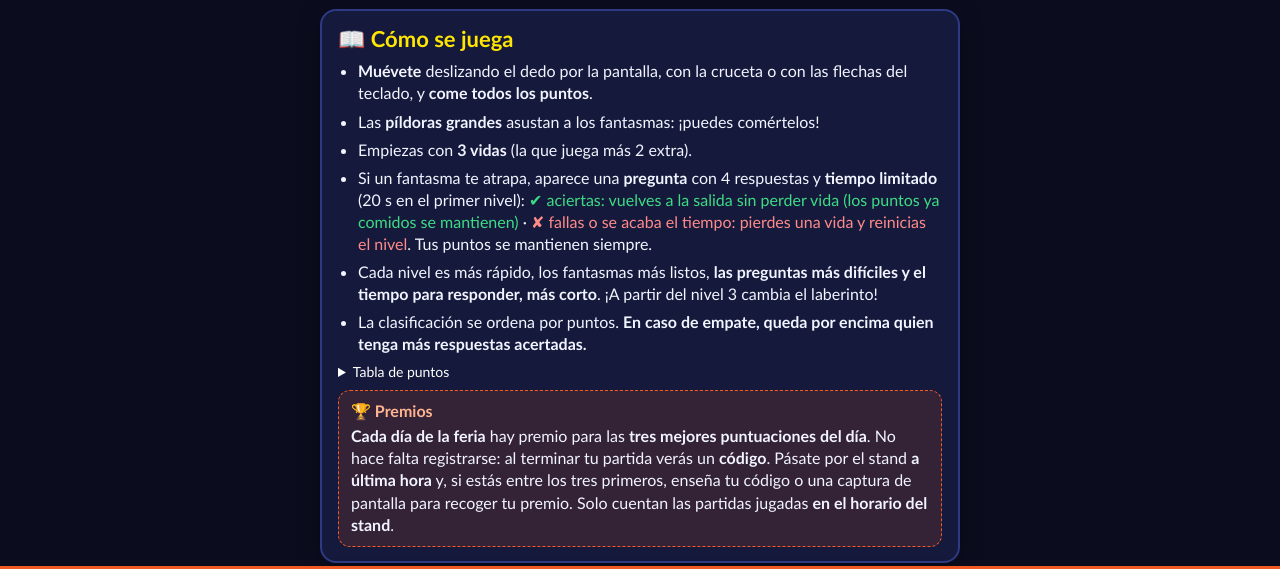
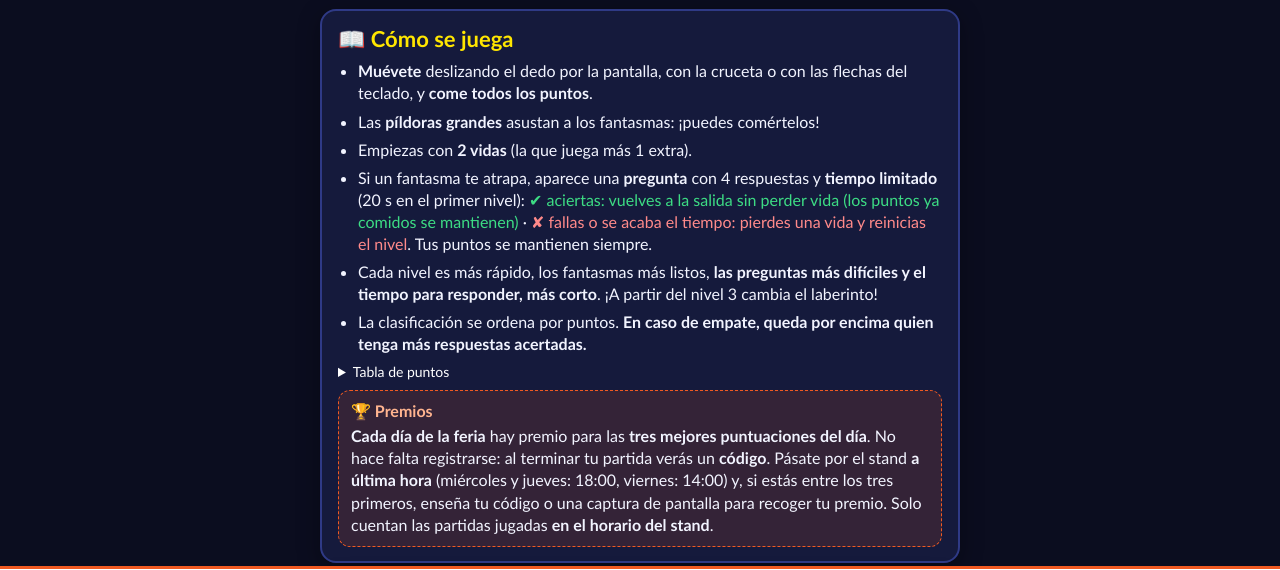
Before and after one commit to dondavidruiz/comecocos-simo, a plain HTML site: page index.html in a window 1280 px wide. Shown: the part 171-741 px from the top of the page. Drawn offline with Linux system fonts and the light colour scheme; no server answers.

Commit message:
Add files via upload

```diff
--- a/index.html
+++ b/index.html
@@ -31,7 +31,7 @@
           <ul class="instr">
             <li><b>Muévete</b> deslizando el dedo por la pantalla, con la cruceta o con las flechas del teclado, y <b>come todos los puntos</b>.</li>
             <li>Las <b>píldoras grandes</b> asustan a los fantasmas: ¡puedes comértelos!</li>
-            <li>Empiezas con <b>3 vidas</b> (la que juega más 2 extra).</li>
+            <li>Empiezas con <b>2 vidas</b> (la que juega más 1 extra).</li>
             <li>Si un fantasma te atrapa, aparece una <b>pregunta</b> con 4 respuestas y <b>tiempo limitado</b> (20 s en el primer nivel):
               <span class="ok">✔ aciertas: vuelves a la salida sin perder vida (los puntos ya comidos se mantienen)</span> ·
               <span class="ko">✘ fallas o se acaba el tiempo: pierdes una vida y reinicias el nivel</span>. Tus puntos se mantienen siempre.</li>
@@ -44,7 +44,7 @@
           </details>
           <div class="concurso">
             <h3>🏆 Premios</h3>
-            <p><b>Cada día de la feria</b> hay premio para las <b>tres mejores puntuaciones del día</b>. No hace falta registrarse: al terminar tu partida verás un <b>código</b>. Pásate por el stand <b>a última hora</b> y, si estás entre los tres primeros, enseña tu código o una captura de pantalla para recoger tu premio. Solo cuentan las partidas jugadas <b>en el horario del stand</b>.</p>
+            <p><b>Cada día de la feria</b> hay premio para las <b>tres mejores puntuaciones del día</b>. No hace falta registrarse: al terminar tu partida verás un <b>código</b>. Pásate por el stand <b>a última hora</b> (miércoles y jueves: 18:00, viernes: 14:00) y, si estás entre los tres primeros, enseña tu código o una captura de pantalla para recoger tu premio. Solo cuentan las partidas jugadas <b>en el horario del stand</b>.</p>
           </div>
         </article>
 
```
Also changed, not shown: 1 other file.
